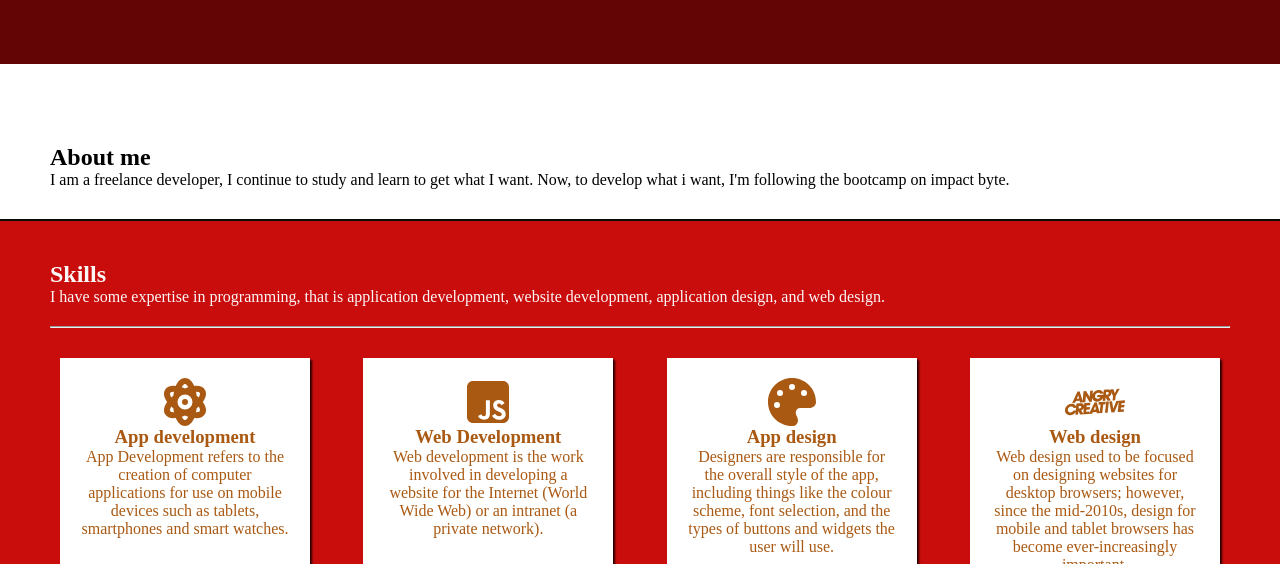
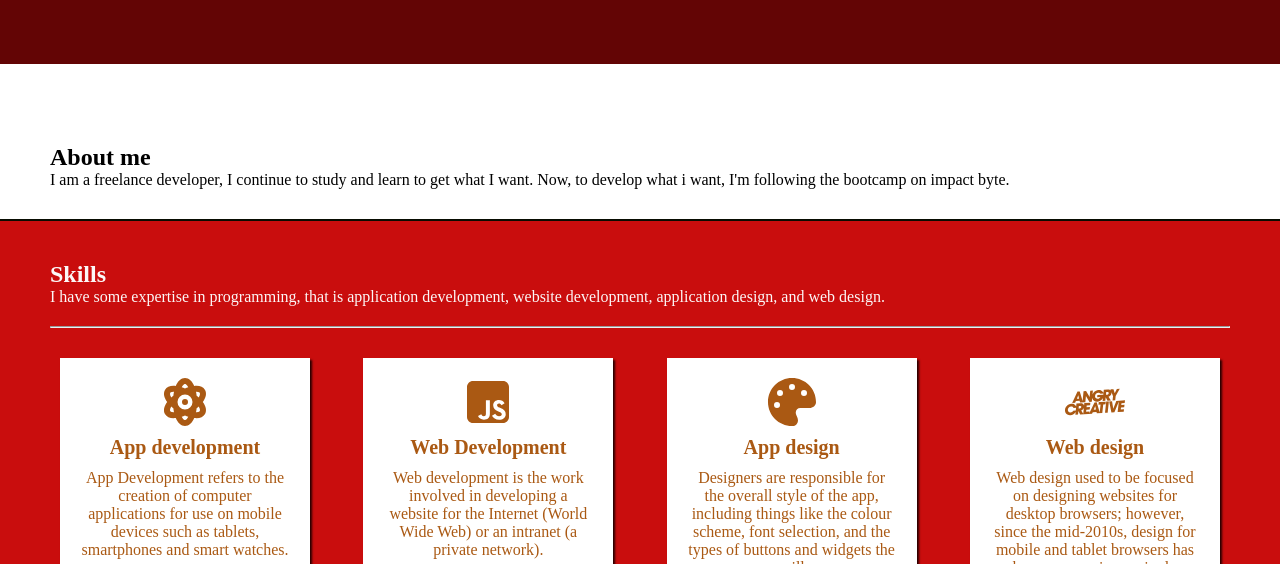
Before and after one commit to jumadimuhammad/cv-ku, a plain HTML site: page index.html in a window 1280 px wide. Shown: the part 236-800 px from the top of the page. Drawn offline with Linux system fonts and the light colour scheme.

Commit message:
menambahkan margin pada h3 di style.css

```diff
--- a/assets/style.css
+++ b/assets/style.css
@@ -50,6 +50,7 @@ hr{
     display: flex;
     flex-wrap: wrap;
     justify-content: space-between;
+    font-size: 16px;
 
 }
 
@@ -62,6 +63,10 @@ hr{
     box-shadow: 2px 2px 2px rgb(39, 1, 1, 1);
     color: rgb(170, 89, 19);
 }
+.ux h3{
+    margin: 10px 0;
+    font-size: 20px;
+}
 
 .web {
     margin: 10px;
@@ -71,6 +76,10 @@ hr{
     text-align: center;
     box-shadow: 2px 2px 2px rgb(39, 1, 1, 1);
     color: rgb(170, 89, 19);
+}
+.web h3{
+    margin: 10px 0;
+    font-size: 20px;
 }
 
 .app {
@@ -82,6 +91,10 @@ hr{
     box-shadow: 2px 2px 2px rgb(39, 1, 1, 1);
     color: rgb(170, 89, 19);
 }
+.app h3{
+    margin: 10px 0;
+    font-size: 20px;
+}
 
 .design {
     margin: 10px;
@@ -91,6 +104,10 @@ hr{
     text-align: center;
     box-shadow: 2px 2px 2px rgb(39, 1, 1, 1);
     color: rgb(170, 89, 19);
+}
+.design h3{
+    margin: 10px 0;
+    font-size: 20px;
 }
 
 footer {
```
